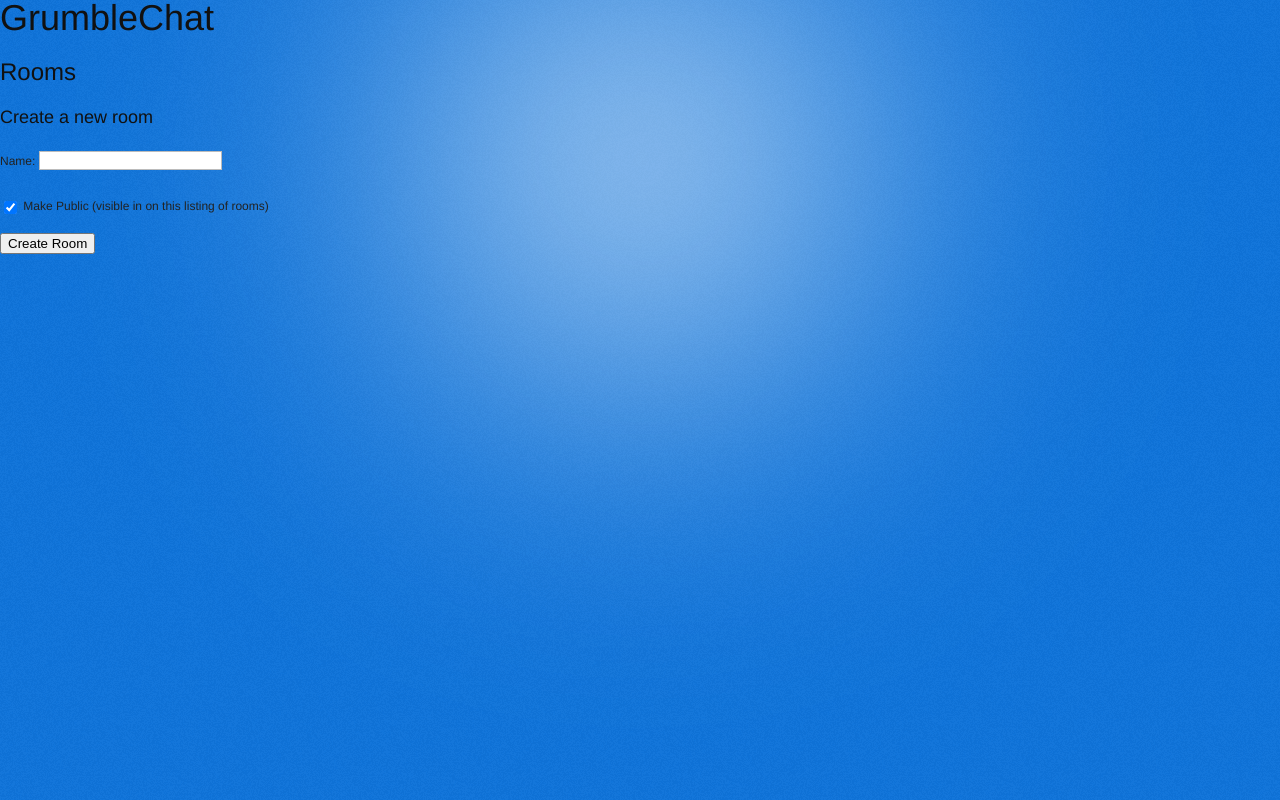
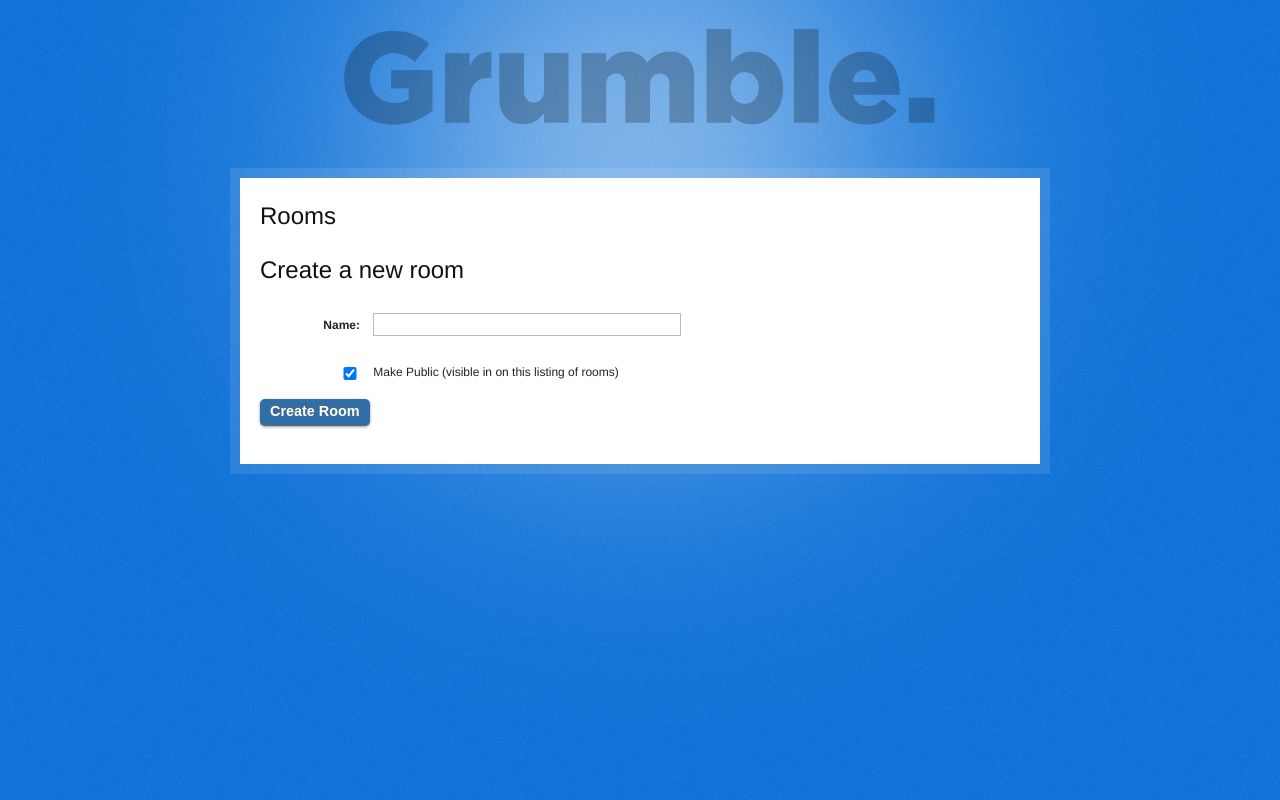
Before and after one commit to pfibiger/grumblechat, a Django app: template templates/room_collection.html in a window 1280 px wide. Run offline with Django 3.2, Linux system fonts and the light colour scheme; the template is opened without the code that fills it, so the values that code supplies are empty; some libraries are stand-ins or nearby versions.

Commit message:
Round one of visual overhaul.
Lot's of html and css changes. Added a logo, not sure what to link it to. Also, not sure about showing the logo all the time.

```diff
--- a/css/main.css
+++ b/css/main.css
@@ -106,12 +106,9 @@ a {color: #3087e0;}
 }
 
 #sidebar {
-    position: fixed;
-    top: 0;
-    right: 0;
-    width: 18%;
-    padding: .5%;
-    background: #f0f0f0;
+    overflow: auto;
+    background: #fff;
+    padding: 10px;
 }
 
 #room-name {
@@ -139,6 +136,8 @@ h3#room-users {
     background: #e3e3e3;
     margin-top: 10px;
 }
+
+#text-entry .preface-text {border-top: 1px solid #c7c7c7; z-index: 100; position: relative;}
 
 #text-entry-content {
     background: #e3e3e3;
@@ -202,3 +201,87 @@ table.account-settings {
     padding-top: 0;
     background: url(/images/eightysixpercent.png);
 }
+
+.superfluous-surrounding-sidebar {
+    background: url(/images/eightysixpercent.png);
+    width: 20%;
+    position: fixed;
+    top: 0;
+    right: 20px;
+    padding: 10px;
+    margin-top: -10px;
+}
+
+img#logo-main, img#logo {
+    opacity: .3;
+    width: 100%;
+    height: auto;
+    margin-top: 10px;
+}
+
+img#logo-main:hover, img#logo:hover {opacity: 1;}
+
+h1 {width: 600px; margin: 0 auto;}
+
+.superfluous-static {
+    background: url(/images/eightysixpercent.png);
+    padding: 10px;
+    margin: 0 auto;
+    width: 800px;
+}
+
+.static {
+    background: #fff;
+    padding: 20px;
+}
+
+.settings li {list-style: none; font-size: 120%;}
+
+label {width: 100px; text-align: right; display: inline-block; margin-right: 10px;}
+
+input {padding: 3px; width: 300px;}
+input#nope {margin-left: 80px; width: 20px; margin-right: 10px;}
+
+button {
+    border: 0;
+    font-size: 120%;
+    background: #306ea7;
+    display: inline-block;
+    padding: 5px 10px 6px;
+    color: #fff;
+    text-decoration: none;
+    font-weight: bold;
+    line-height: 1;
+    -moz-border-radius: 5px;
+    -webkit-border-radius: 5px;
+    -moz-box-shadow: 0 1px 3px #999;
+    -webkit-box-shadow: 0 1px 3px #999;
+    text-shadow: 0 -1px 1px #666;
+    border-bottom: 1px solid #666;
+    position: relative;
+    cursor: pointer;
+}
+
+button:hover {
+    background: #3485d0;
+}
+
+button:active {
+
+    border-top: 1px solid #666;
+    border-bottom: 0;
+}
+
+.close {
+    float: right;
+    padding: 9px;
+    background: #ccc;
+    border-radius: 15px;
+    padding-top: 5px;
+    padding-bottom: 5px;
+    font-weight: bold;
+    color: #666;
+    cursor: pointer;
+}
+
+.close:hover {background: #666; color: #000;}
--- a/templates/base.html
+++ b/templates/base.html
@@ -30,7 +30,7 @@
 <body>
 <div class="superfluous-glow"></div>
   <div>
-    <h1>{% block heading %}GrumbleChat{% endblock %}</h1>
+    <h1>{% block heading %}<a href="http://pfibiger.github.com/grumblechat/"><img src="/images/logo.png" alt="Grumble." title="Grumble's GitHub account" id="logo-main" /></a>{% endblock %}</h1>
     <h2>{% block subheading %}{% endblock %}</h2>
     <div id="content">
       {% block content %}{% endblock %}
--- a/templates/room_collection.html
+++ b/templates/room_collection.html
@@ -2,7 +2,8 @@
 
 {% block content %}
 
-
+<div class="superfluous-static">
+<div class="static">
     <h2>Rooms</h2>
     {% for room in rooms %}
 	<span>
@@ -32,15 +33,15 @@
 	</span>
     {% endfor %}
 
-    <h3>Create a new room</h3>
+    <h2>Create a new room</h2>
 
     <form action="" method="post">
       {% if error_msg %}
       <p style="color: #ff0000;">{{ error_msg }}</p>
       {% endif %}
-      <p>Name: <input type="text" name="name" value="{{ name }}"/></p>
-      <p><input type="checkbox" name="visibility" value="public" checked/> Make Public (visible in on this listing of rooms)</p>
-      <p><input type="submit" value="Create Room"/></p>
+      <p><label>Name:</label> <input type="text" name="name" value="{{ name }}"/></p>
+      <p><input type="checkbox" name="visibility" value="public" checked id="nope" /> Make Public (visible in on this listing of rooms)</p>
+      <p><button type="submit" value="Create Room">Create Room</button></p>
     </form>
-
+</div></div>
 {% endblock %}
```
Also changed, not shown: templates/account.html (+11 -7 lines), templates/account_edit.html (+8 -5 lines), templates/room.html (+7 -2 lines), images/logo.png (added).
